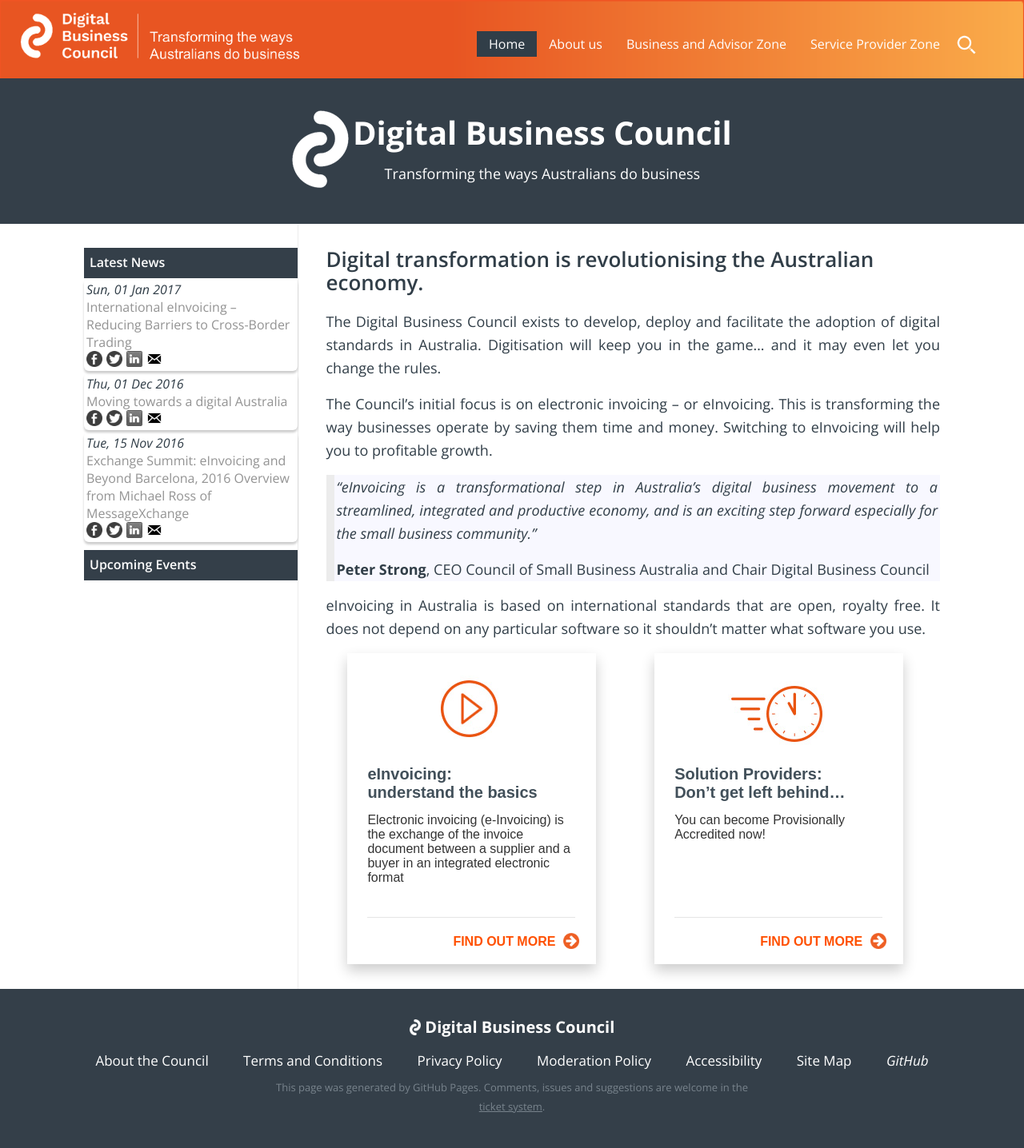
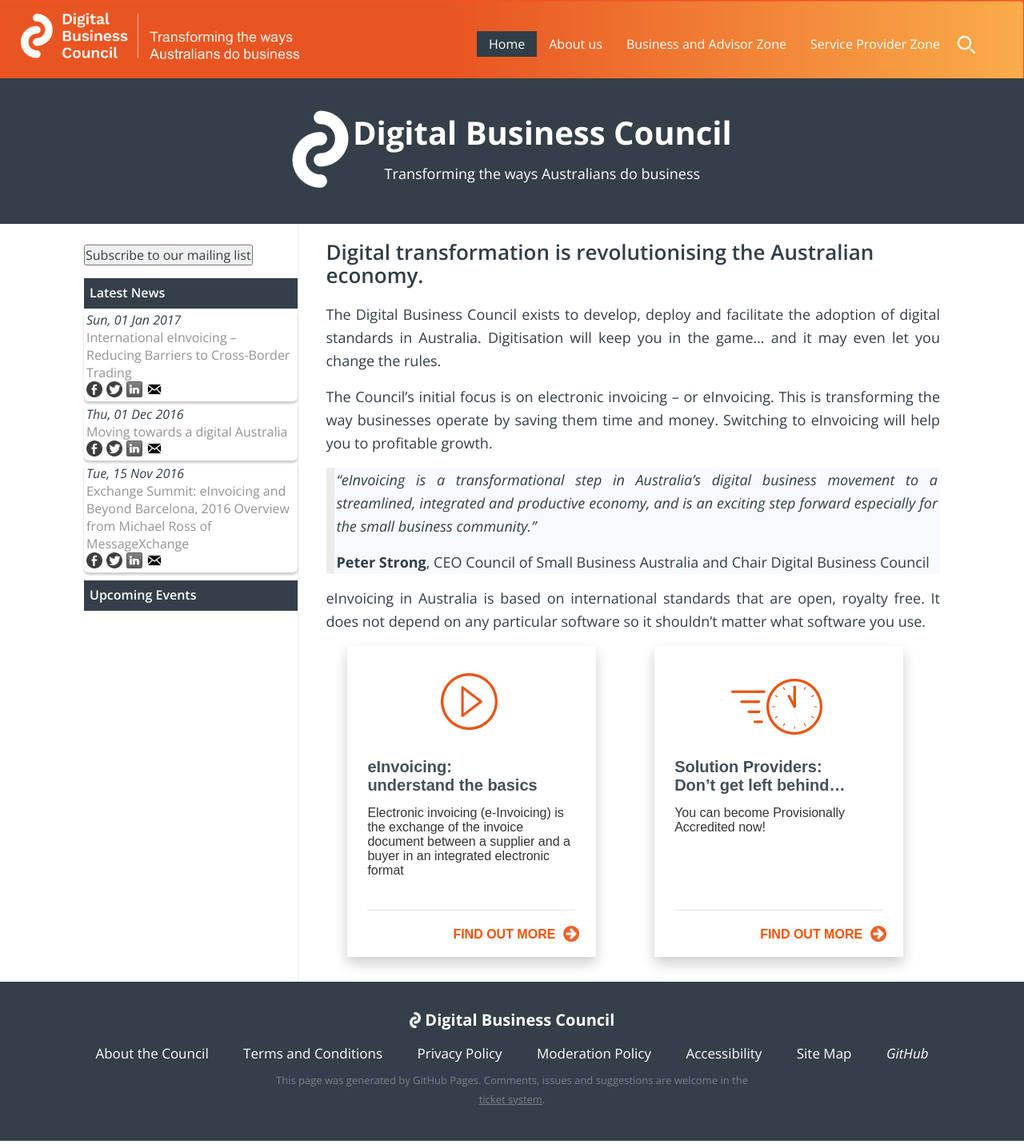
Before and after one commit to Digital-Business-Council/Digital-Business-Council.github.io, a Jekyll site: the page built from index.md, in a window 1280 px wide. Shown: the whole page at 80% size. Built offline with Jekyll 4.4.1, drawn with Linux system fonts in a browser that asks for light colours; comment, search, counter and statistics services are not loaded; our own code applies the rules of GitHub Pages for plain Markdown files; some of the changed lines change nothing that is shown.

Commit message:
Update sidebar-menu.html

```diff
--- a/_includes/sidebar-menu.html
+++ b/_includes/sidebar-menu.html
@@ -1,7 +1,7 @@
 {% assign current = page.url | downcase | split: '/' %}
 
 <ul class="sidebar-menu">
-
+    <li><button id="open-popup">Subscribe to our mailing list</button></li>
     <li class="menu-title">Latest News</li>
 <ul>
   {% for blog-page in site.categories.blog   limit:3 %}
@@ -68,3 +68,12 @@
   {% endfor %}
     </ul>
 </ul>
+<script type="text/javascript" src="//s3.amazonaws.com/downloads.mailchimp.com/js/signup-forms/popup/embed.js" data-dojo-config="usePlainJson: true, isDebug: false"></script>
+<script type="text/javascript">
+    function showMailingPopUp() {
+        require(["mojo/signup-forms/Loader"], function(L) {
+            L.start({"baseUrl":"mc.us13.list-manage.com","uuid":"03e9d462bdd6a0d9e268babc1","lid":"a18339d40b"})
+        })
+    };
+    document.getElementById("open-popup").onclick = function() {showMailingPopUp()};
+</script>
```
